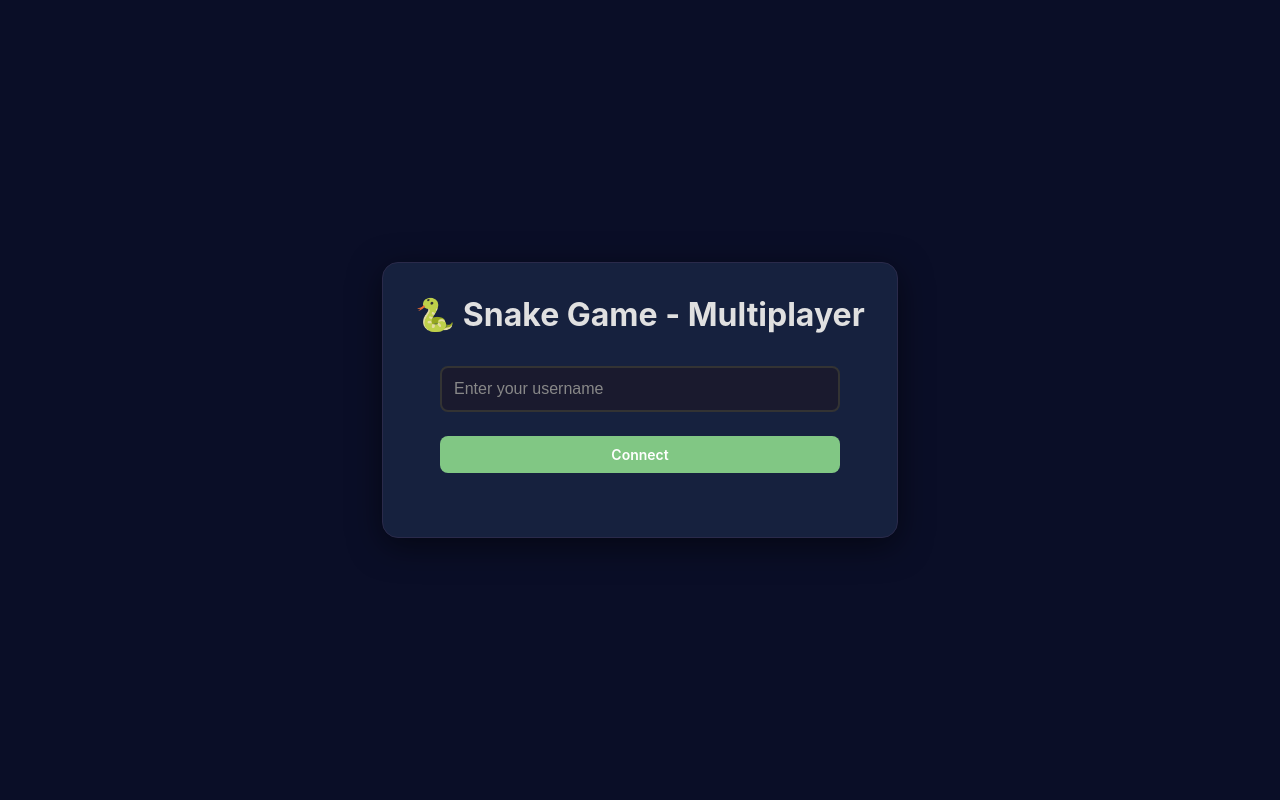
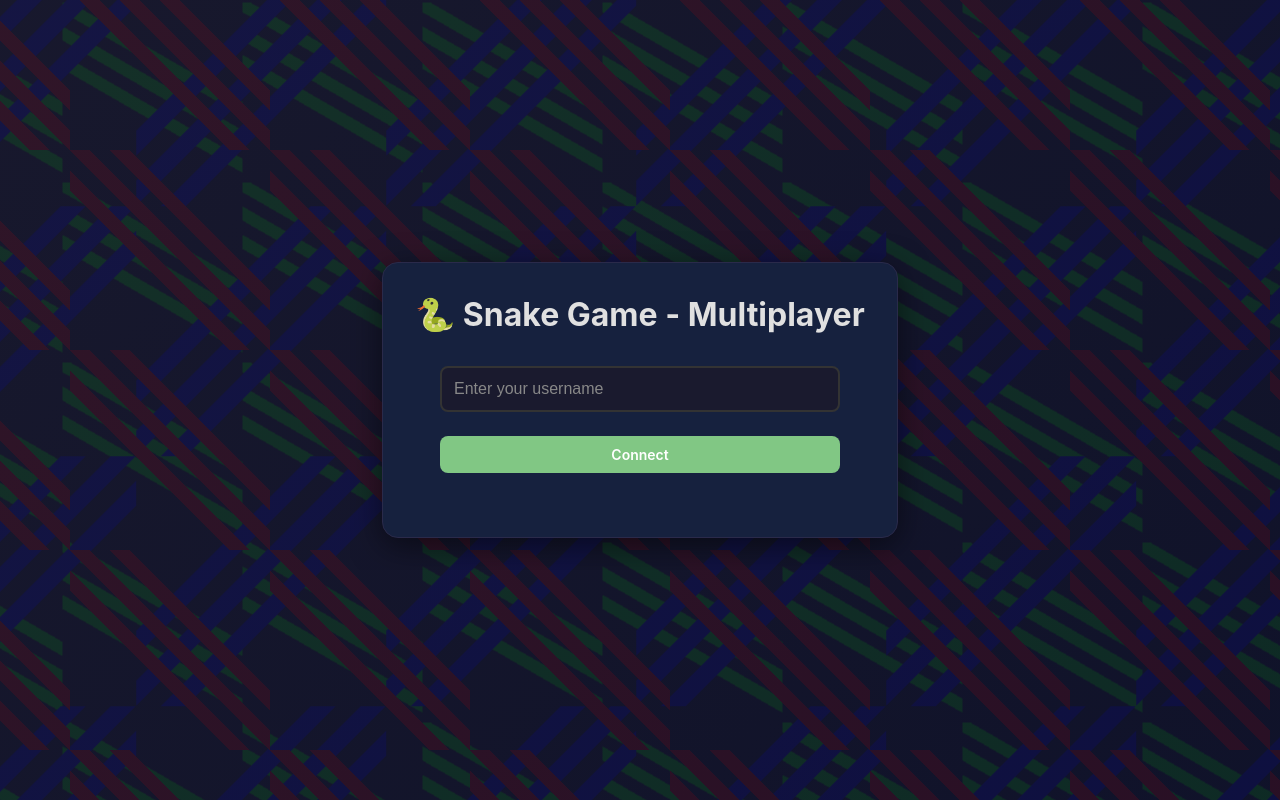
Before and after one commit to bariiss/snake, an Angular app in the folder frontend/: page / in a window 1280 px wide. Built offline with nearby package versions, Linux system fonts and the light colour scheme.

Commit message:
first commit

```diff
--- a/frontend/src/app/components/lobby/lobby.component.css
+++ b/frontend/src/app/components/lobby/lobby.component.css
@@ -2,6 +2,57 @@
   max-width: 1200px;
   margin: 0 auto;
   padding: 2rem;
+  position: relative;
+  overflow: hidden;
+}
+
+.lobby-container::before {
+  content: '';
+  position: fixed;
+  top: 0;
+  left: 0;
+  width: 100%;
+  height: 100%;
+  z-index: -1;
+  background: linear-gradient(135deg, #0a0e27 0%, #1a1a2e 50%, #0a0e27 100%);
+  background-size: 400% 400%;
+  animation: gradientShift 15s ease infinite;
+}
+
+@keyframes gradientShift {
+  0%, 100% { background-position: 0% 50%; }
+  50% { background-position: 100% 50%; }
+}
+
+/* Animated snakes in background */
+.lobby-container::after {
+  content: '';
+  position: fixed;
+  top: 0;
+  left: 0;
+  width: 100%;
+  height: 100%;
+  z-index: -1;
+  opacity: 0.1;
+  background-image:
+    /* Snake 1 - Red */
+    linear-gradient(45deg, transparent 0%, transparent 40%, #ff0000 40%, #ff0000 45%, transparent 45%, transparent 50%, #ff0000 50%, #ff0000 55%, transparent 55%, transparent 60%, #ff0000 60%, #ff0000 65%, transparent 65%),
+    /* Snake 2 - Blue */
+    linear-gradient(-45deg, transparent 0%, transparent 40%, #0000ff 40%, #0000ff 45%, transparent 45%, transparent 50%, #0000ff 50%, #0000ff 55%, transparent 55%, transparent 60%, #0000ff 60%, #0000ff 65%, transparent 65%),
+    /* Snake 3 - Green */
+    linear-gradient(30deg, transparent 0%, transparent 40%, #00ff00 40%, #00ff00 45%, transparent 45%, transparent 50%, #00ff00 50%, #00ff00 55%, transparent 55%, transparent 60%, #00ff00 60%, #00ff00 65%, transparent 65%);
+  background-size: 200px 200px, 250px 250px, 180px 180px;
+  background-position: 0% 0%, 50% 50%, 100% 100%;
+  animation: snakeMove 20s linear infinite;
+}
+
+@keyframes snakeMove {
+  0% {
+    background-position: 0% 0%, 50% 50%, 100% 100%;
+  }
+  100% {
+    background-position: 100% 100%, 0% 0%, 50% 50%;
+  }
 }
 
 .card.lobby-card {
```
